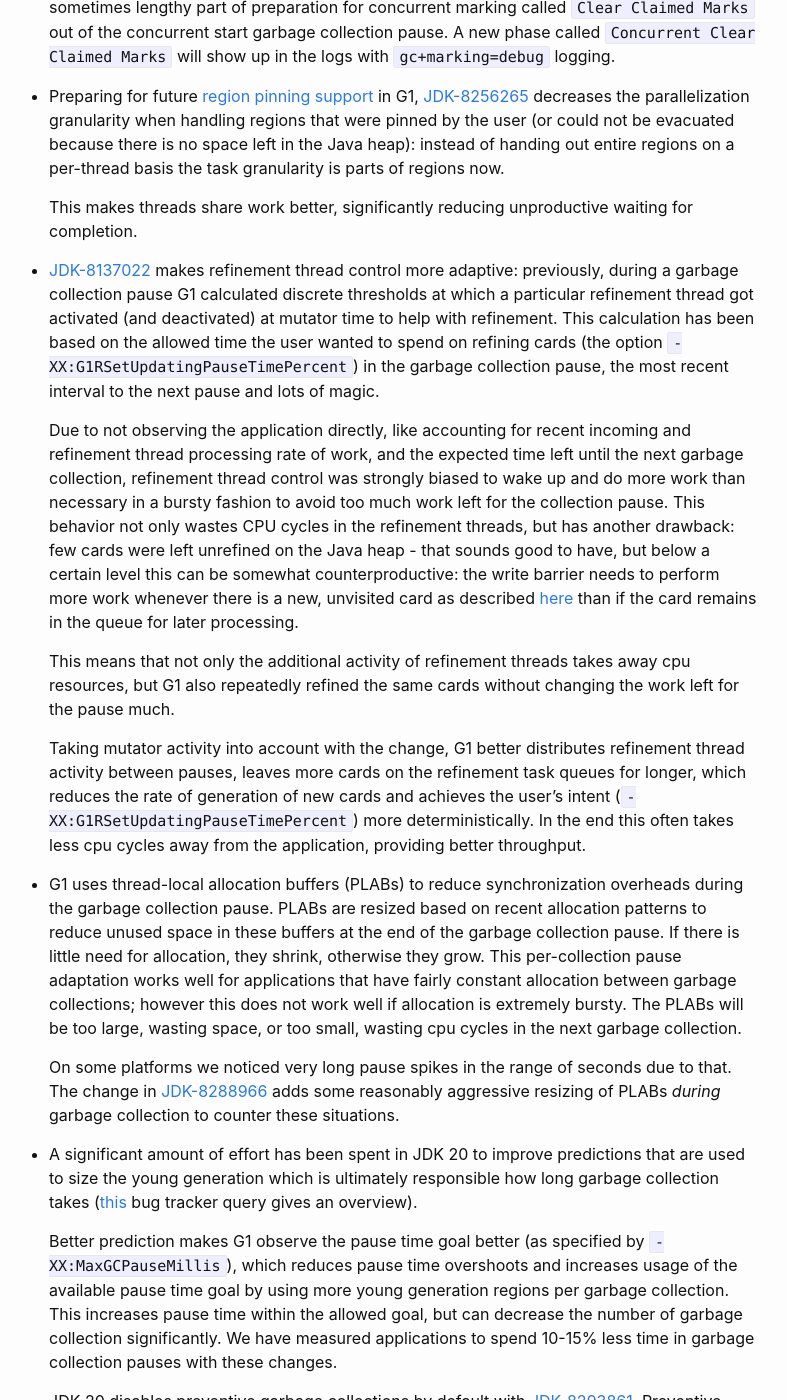
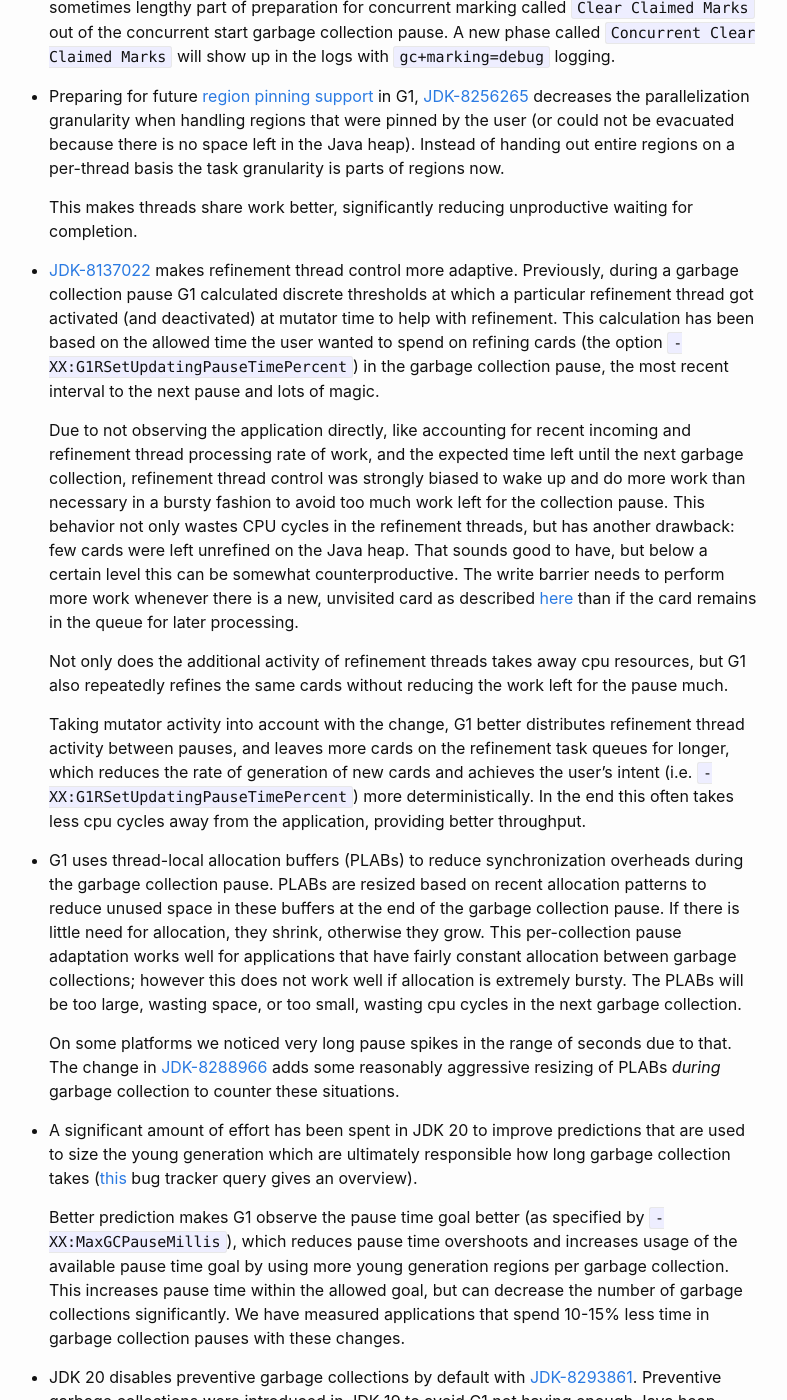
Before and after one commit to tschatzl/tschatzl.github.io, a Jekyll site: the page built from _posts/2023-03-14-jdk20-g1-parallel-gc-changes.md, in a window 1280 px wide and 1400 px high, scrolled down 1222 px. Shown: the whole window, without its empty margins (251-1038 px from the left). Built offline with Jekyll 4.4.1, drawn with Linux system fonts in a browser that asks for light colours; some of the changed text lies outside the part shown.

Commit message:
pssu comments, fix punctuation, split sentences, improve wording

```diff
--- a/_posts/2023-03-14-jdk20-g1-parallel-gc-changes.md
+++ b/_posts/2023-03-14-jdk20-g1-parallel-gc-changes.md
@@ -31,29 +31,29 @@ Broadly speaking JDK 20 provides all items on that long "What's next" list in th
 
   * Actually, in some way that blog post is out-of-date already too: [JDK-8295118](https://bugs.openjdk.org/browse/JDK-8295118) moves a sometimes lengthy part of preparation for concurrent marking called `Clear Claimed Marks` out of the concurrent start garbage collection pause. A new phase called `Concurrent Clear Claimed Marks` will show up in the logs with `gc+marking=debug` logging.
 
-  * Preparing for future [region pinning support](https://openjdk.org/jeps/423) in G1, [JDK-8256265](https://bugs.openjdk.org/browse/JDK-8256265) decreases the parallelization granularity when handling regions that were pinned by the user (or could not be evacuated because there is no space left in the Java heap): instead of handing out entire regions on a per-thread basis the task granularity is parts of regions now.
+  * Preparing for future [region pinning support](https://openjdk.org/jeps/423) in G1, [JDK-8256265](https://bugs.openjdk.org/browse/JDK-8256265) decreases the parallelization granularity when handling regions that were pinned by the user (or could not be evacuated because there is no space left in the Java heap). Instead of handing out entire regions on a per-thread basis the task granularity is parts of regions now.
 
     This makes threads share work better, significantly reducing unproductive waiting for completion.
 
-  * [JDK-8137022](https://bugs.openjdk.org/browse/JDK-8137022) makes refinement thread control more adaptive: previously, during a garbage collection pause G1 calculated discrete thresholds at which a particular refinement thread got activated (and deactivated) at mutator time to help with refinement. This calculation has been based on the allowed time the user wanted to spend on refining cards (the option `-XX:G1RSetUpdatingPauseTimePercent`) in the garbage collection pause, the most recent interval to the next pause and lots of magic.
+  * [JDK-8137022](https://bugs.openjdk.org/browse/JDK-8137022) makes refinement thread control more adaptive. Previously, during a garbage collection pause G1 calculated discrete thresholds at which a particular refinement thread got activated (and deactivated) at mutator time to help with refinement. This calculation has been based on the allowed time the user wanted to spend on refining cards (the option `-XX:G1RSetUpdatingPauseTimePercent`) in the garbage collection pause, the most recent interval to the next pause and lots of magic.
 
-    Due to not observing the application directly, like accounting for recent incoming and refinement thread processing rate of work, and the expected time left until the next garbage collection, refinement thread control was strongly biased to wake up and do more work than necessary in a bursty fashion to avoid too much work left for the collection pause. This behavior not only wastes CPU cycles in the refinement threads, but has another drawback: few cards were left unrefined on the Java heap - that sounds good to have, but below a certain level this can be somewhat counterproductive: the write barrier needs to perform more work whenever there is a new, unvisited card as described [here](/2022/02/15/card-table-card-size.html#refinement) than if the card remains in the queue for later processing.
+    Due to not observing the application directly, like accounting for recent incoming and refinement thread processing rate of work, and the expected time left until the next garbage collection, refinement thread control was strongly biased to wake up and do more work than necessary in a bursty fashion to avoid too much work left for the collection pause. This behavior not only wastes CPU cycles in the refinement threads, but has another drawback: few cards were left unrefined on the Java heap. That sounds good to have, but below a certain level this can be somewhat counterproductive. The write barrier needs to perform more work whenever there is a new, unvisited card as described [here](/2022/02/15/card-table-card-size.html#refinement) than if the card remains in the queue for later processing.
 
-    This means that not only the additional activity of refinement threads takes away cpu resources, but G1 also repeatedly refined the same cards without changing the work left for the pause much.
+    Not only does the additional activity of refinement threads takes away cpu resources, but G1 also repeatedly refines the same cards without reducing the work left for the pause much.
 
-    Taking mutator activity into account with the change, G1 better distributes refinement thread activity between pauses, leaves more cards on the refinement task queues for longer, which reduces the rate of generation of new cards and achieves the user's intent (`-XX:G1RSetUpdatingPauseTimePercent`) more deterministically. In the end this often takes less cpu cycles away from the application, providing better throughput.
+    Taking mutator activity into account with the change, G1 better distributes refinement thread activity between pauses, and leaves more cards on the refinement task queues for longer, which reduces the rate of generation of new cards and achieves the user's intent (i.e. `-XX:G1RSetUpdatingPauseTimePercent`) more deterministically. In the end this often takes less cpu cycles away from the application, providing better throughput.
 
   * G1 uses thread-local allocation buffers (PLABs) to reduce synchronization overheads during the garbage collection pause. PLABs are resized based on recent allocation patterns to reduce unused space in these buffers at the end of the garbage collection pause. If there is little need for allocation, they shrink, otherwise they grow. This per-collection pause adaptation works well for applications that have fairly constant allocation between garbage collections; however this does not work well if allocation is extremely bursty. The PLABs will be too large, wasting space, or too small, wasting cpu cycles in the next garbage collection.
 
     On some platforms we noticed very long pause spikes in the range of seconds due to that. The change in [JDK-8288966](https://bugs.openjdk.org/browse/JDK-8288966) adds some reasonably aggressive resizing of PLABs _during_ garbage collection to counter these situations.
 
-  * A significant amount of effort has been spent in JDK 20 to improve predictions that are used to size the young generation which is ultimately responsible how long garbage collection takes ([this](https://bugs.openjdk.org/browse/JDK-8296419?jql=labels%20%3D%20gc-g1-prediction) bug tracker query gives an overview).
+  * A significant amount of effort has been spent in JDK 20 to improve predictions that are used to size the young generation which are ultimately responsible how long garbage collection takes ([this](https://bugs.openjdk.org/browse/JDK-8296419?jql=labels%20%3D%20gc-g1-prediction) bug tracker query gives an overview).
 
-    Better prediction makes G1 observe the pause time goal better (as specified by `-XX:MaxGCPauseMillis`), which reduces pause time overshoots and increases usage of the available pause time goal by using more young generation regions per garbage collection. This increases pause time within the allowed goal, but can decrease the number of garbage collection significantly. We have measured applications to spend 10-15% less time in garbage collection pauses with these changes.
+    Better prediction makes G1 observe the pause time goal better (as specified by `-XX:MaxGCPauseMillis`), which reduces pause time overshoots and increases usage of the available pause time goal by using more young generation regions per garbage collection. This increases pause time within the allowed goal, but can decrease the number of garbage collections significantly. We have measured applications that spend 10-15% less time in garbage collection pauses with these changes.
 
   * JDK 20 disables preventive garbage collections by default with [JDK-8293861](https://bugs.openjdk.org/browse/JDK-8293861). Preventive garbage collections were introduced in JDK 19 to avoid G1 not having enough Java heap memory for evacuating objects (also called "evacuation failure") during garbage collection. Handling of regions that experienced an evacuation failure has traditionally been fairly slow, so the argument for that feature has been that it is better to do a garbage collection that does not have such an evacuation failure preemptively in the hope that it frees up enough memory to avoid these evacuation failures completely.
 
-    The problem is how to anticipate this situation correctly: the predictions G1 used to determine the need for a preventive collection proved to be suboptimal, often starting them too early, introducing extra garbage collections early or not at all making the application experience evacuation failures anyway. Further, these kind of garbage collections made garbage collections more irregular, which if they occurred, made predictions harder.
+    The problem is how to anticipate this situation correctly. The predictions G1 used to determine whether to start a preventive collection proved to be suboptimal, and often started them too early. This introduced extra garbage collections early (or not at all), making the application experience evacuation failures anyway. Further, these kind of garbage collections made garbage collections more irregular, which if they occurred, made predictions harder.
 
 In summary, I believe there are significant additions to garbage collection worth upgrading, even if only later with JDK 21.
 
@@ -61,23 +61,23 @@ In summary, I believe there are significant additions to garbage collection wort
 
 Work for JDK 21 is already full steam ahead. Here is a short list of interesting changes that are already integrated or currently in development. As usual, there are no guarantees that they will make the next release - although it is highly likely that the ones already integrated will stay ;).
 
-  * After improving refinement thread control, [JDK-8225409](https://bugs.openjdk.org/browse/JDK-8225409) removes the Hot Card Cache. This data structure has been in some way a workaround for the problem described above that refinement has been too aggressive, and it is advantageous to keep cards unrefined for longer. In this mechanism, for every card G1 kept a counter about how often it had been refined in this mutator cycle, and if that count exceeded a threshold, the card was not refined and kept in a small fixed size ring buffer until it would either be evicted from there because of overflow or garbage collection occurred.
+  * After improving refinement thread control, [JDK-8225409](https://bugs.openjdk.org/browse/JDK-8225409) removes the Hot Card Cache. This data structure has been in some way a workaround for the problem described above that refinement has been too aggressive, and it is advantageous to keep cards unrefined for longer. In this mechanism, for every card G1 kept a counter about how often it had been refined in this mutator cycle, and if that count exceeded a threshold, the card was not refined and kept in a small fixed-size ring buffer until it would either be evicted from there because of overflow or garbage collection occurred.
 
-    At the latest after the JDK 20 refinement thread control changes above, we could not measure any impact of the Hot Card Cache any more. The current refinement control seems more than lazy enough with refinement to subsume Hot Card Cache functionality.
+    After the JDK 20 refinement thread control changes above, we could not measure any impact of the Hot Card Cache any more. The current refinement control seems more than lazy enough with refinement to subsume Hot Card Cache functionality.
 
     This frees up 0.2% of Java heap size of native memory for other use.
 
-  * Current ongoing work on improving G1 behavior in presence of high region-level fragmentation. Currently, if G1 can not find a contiguous range of memory for a humongous object allocation even after a Full GC, the VM exits with an `OutOfMemoryException` although in aggregate there would be enough memory available. This [PR](https://github.com/openjdk/jdk/pull/12830) changes the behavior of the "last-ditch" G1 Full collection to also move humongous objects to create more contiguous memory. This should in many cases avoid the `OutOfMemoryException` at the cost of a longer full collections.
+  * There is ongoing work on improving G1 behavior in presence of high region-level fragmentation. Currently, if G1 can not find a contiguous range of memory for a humongous object allocation even after a Full GC, the VM exits with an `OutOfMemoryException` although in aggregate there would be enough memory available. This [PR](https://github.com/openjdk/jdk/pull/12830) changes the behavior of the "last-ditch" G1 Full collection to also move humongous objects to create more contiguous memory. This should in many cases avoid the `OutOfMemoryException` at the cost of a longer full collections.
 
     Since "last-ditch" G1 Full collections occur only right after there had been a regular G1 Full Collection, the lengthening of that collection seems an acceptable trade-off to avoid VM failure.
 
   * To improve the resilience of G1 against regions that failed evacuation (or future pinned regions) swamping old generation, there is [work](https://bugs.openjdk.org/browse/JDK-8140326) progressing on allowing G1 to evacuate these Old regions at _any_ garbage collection as soon as possible after they are generated.
 
-    The current policy for regions that failed evacuation is to make them Old regions, which means G1 can not allocate into them any more although most often they only contain a few live objects. Currently the only way to reclaim space from them is waiting for the next concurrent marking to complete. If many regions are failing evacuation potentially across multiple garbage collections, the Java heap fills up quickly with these typically very lightly occupied regions. This can quickly lead to a Full GC.
+    The current policy for regions that failed evacuation is to make them Old regions, which means G1 can not allocate into them any more, although most often they only contain a few live objects. Currently the only way to reclaim space from them is waiting for the next concurrent marking to complete. If many regions are failing evacuation, potentially across multiple garbage collections, the Java heap fills up quickly with these typically very lightly occupied regions. This can easily lead to a Full GC.
 
     This completely removes the previous assumption that young-only collections would never collect old generation regions. Although technically, G1 has already been trying to collect some humongous objects which are Old generation regions since JDK 8u65, so that assumption has not strictly held for a long time.
 
-  * Some unsuccessful attempts to improve the predictions for preventive garbage collections lead to the decision to remove this functionality completely with [JDK-8297639](https://bugs.openjdk.org/browse/JDK-8297639) given that handling of regions that failed evacuation has little overhead, and will be even less with the work suggested above. The additional garbage collections cause many problems without providing benefits.
+  * Some unsuccessful attempts to improve the predictions for preventive garbage collections led to the decision to remove this functionality completely with [JDK-8297639](https://bugs.openjdk.org/browse/JDK-8297639) given that handling of regions that failed evacuation has little overhead, and will be even less with the work suggested above. The additional garbage collections cause many problems without providing benefits.
 
 More to come in the next months :)
 
```
